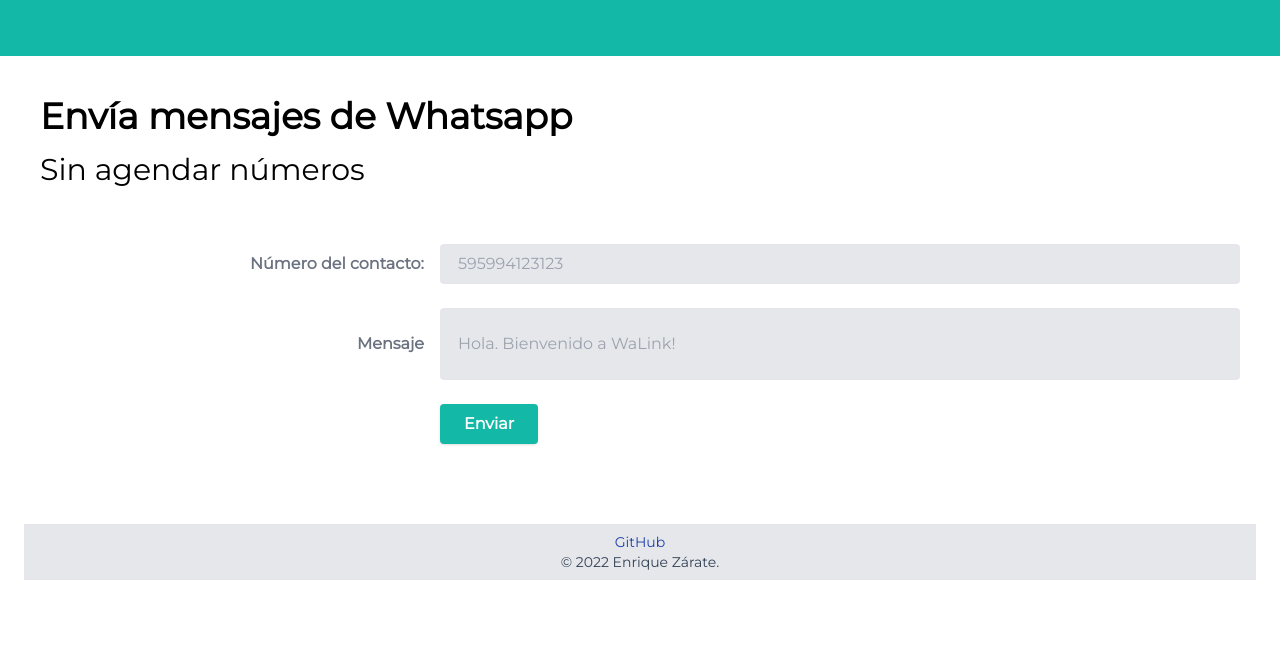
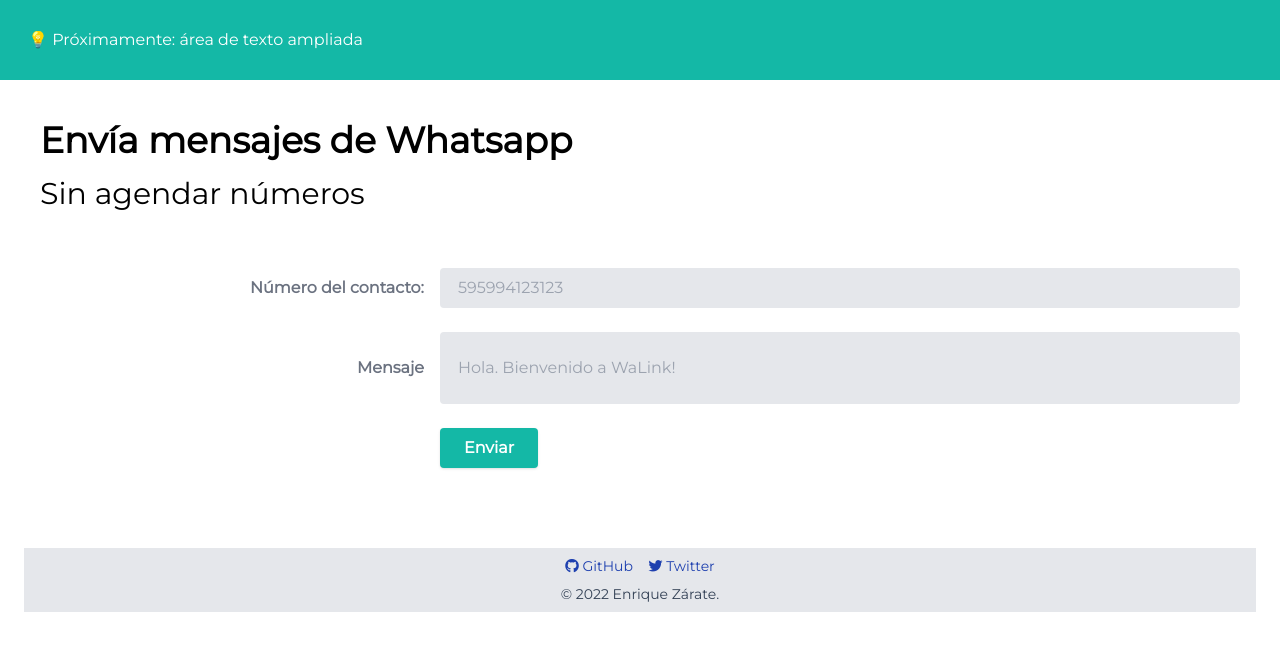
Before and after one commit to enrique-zarate/wa-chat-link-generator, a plain HTML site: page index.html in a window 1280 px wide. Drawn offline with nearby package versions, Linux system fonts and the light colour scheme.

Commit message:
footer links

```diff
--- a/index.html
+++ b/index.html
@@ -12,6 +12,13 @@
       rel="stylesheet"
     />
     <link rel="icon" type="x-icon" href="/img/wa-link-enri.ico" />
+    <link
+      rel="stylesheet"
+      href="https://use.fontawesome.com/releases/v5.7.1/css/all.css"
+      integrity="sha384-fnmOCqbTlWIlj8LyTjo7mOUStjsKC4pOpQbqyi7RrhN7udi9RwhKkMHpvLbHG9Sr"
+      crossorigin="anonymous"
+    />
+
     <script>
       tailwind.config = {
         theme: {
@@ -23,7 +30,9 @@
     </script>
   </head>
   <body class="font-Montserrat">
-    <nav class="bg-teal-500 p-7"></nav>
+    <nav class="bg-teal-500 p-7">
+      <p class="text-white">💡 Próximamente: área de texto ampliada</p>
+    </nav>
     <div id="info" class="m-10">
       <h1 class="text-4xl font-bold font-montserrat">
         Envía mensajes de Whatsapp
@@ -82,13 +91,21 @@
       </form>
     </div>
     <div class="m-6 text-center bg-gray-200 text-sm p-2">
-      <a
-        class="text-blue-800 underline-offset-2"
-        href="https://github.com/enrique-zarate"
-        target="_blank"
-        >GitHub</a
-      >
-      <p class="text-slate-700">© 2022 Enrique Zárate.</p>
+      <div class="">
+        <a
+          class="text-blue-800 underline-offset-2 mr-3"
+          href="https://github.com/enrique-zarate"
+          target="_blank"
+          ><i class="fab fa-github"></i> GitHub</a
+        >
+        <a
+          class="text-blue-800 underline-offset-2"
+          href="https://twitter.com/enri_zarate"
+          target="_blank"
+          ><i class="fab fa-twitter"></i> Twitter</a
+        >
+      </div>
+      <p class="text-slate-700 mt-2">© 2022 Enrique Zárate.</p>
     </div>
 
     <script>
```
